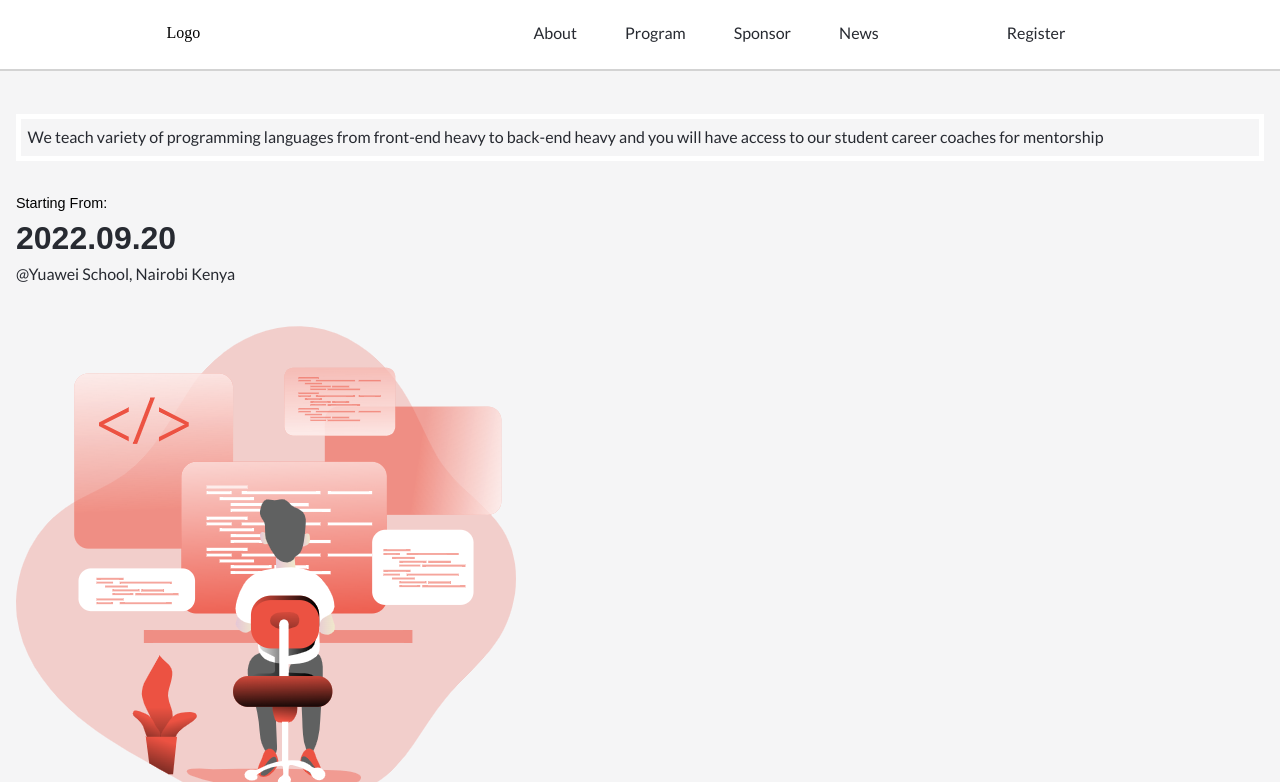
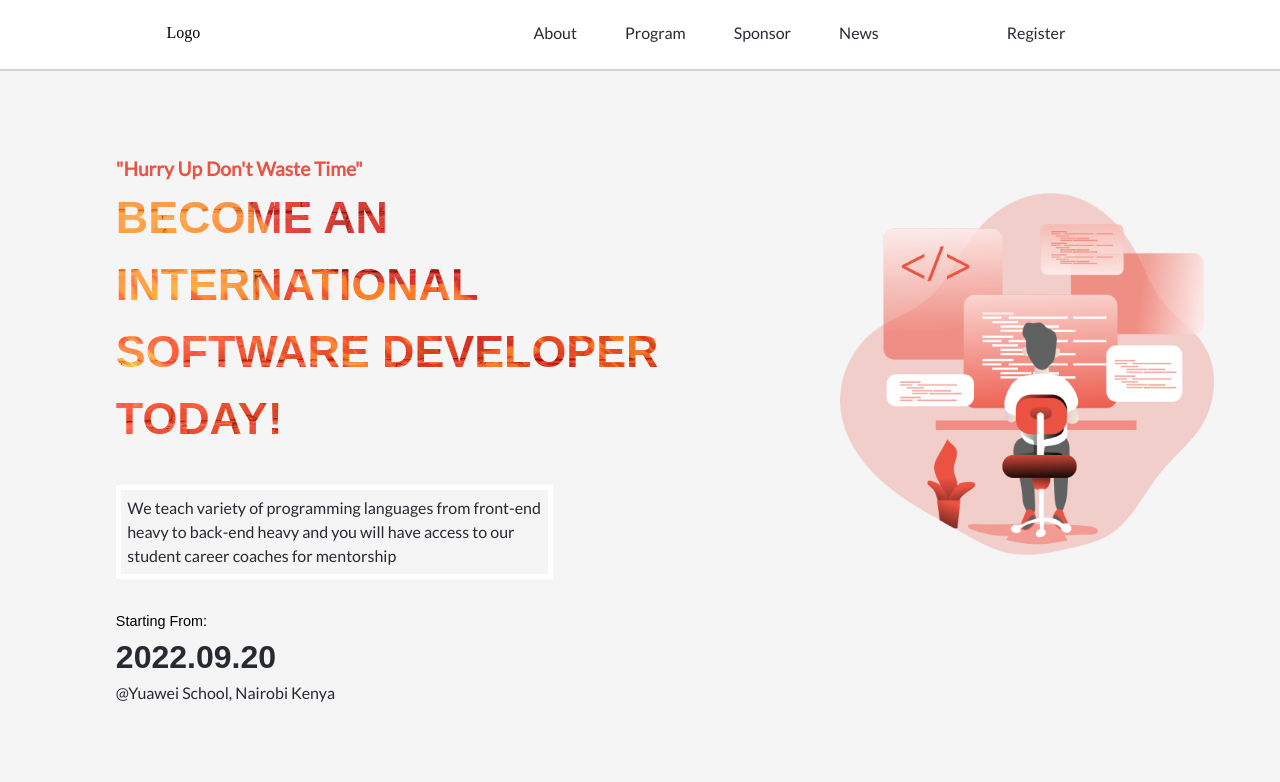
Before and after one commit to kessio/capstoneProject-1, a website: page index.html in a window 1280 px wide. Shown: the part 27-809 px from the top of the page. Drawn offline with Linux system fonts and the light colour scheme; a web font is replaced by a local one.

Commit message:
Styled  desktop banner section

```diff
--- a/style.css
+++ b/style.css
@@ -493,5 +493,27 @@ svg {
   .desktop-items.button {
     margin-left: 5rem;
   }
+   /*===========================================  Banner Section  ========================================================================*/
+   .banner {
+    padding-top: 150px;
+  }
+ .banner-row {
+    display: flex;
+    justify-content: space-between;
+ }
+ .banner-col-1 {
+    width: 50%;
+    margin-left: 8%;
+ }
+ .banner-text {
+    width: 70%;
+ }
+ .banner-col-2 {
+    width: 30%;
+    margin-right: 4%;
+ }
+ .banner-col-1 h1{
+    font-size: 2.8rem;
+ }
 
 }
```
